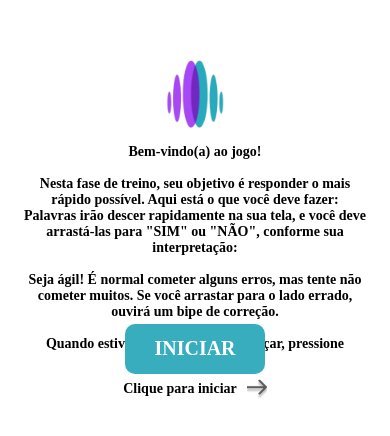
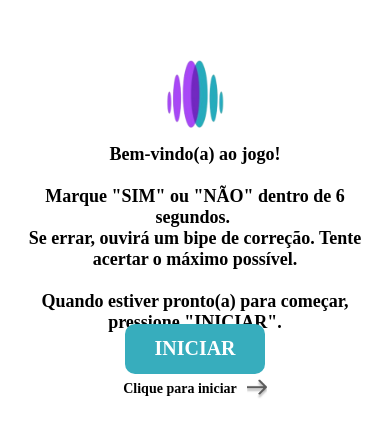
Before and after one commit to ggemelle/Nenc-App, a React Native app in the folder appNENC/: screen /PageQuatro in a window 390 px wide. Shown: the part 196-632 px from the top of the page. Built offline with nearby package versions, Linux system fonts and the light colour scheme.

Commit message:
:recycle: adjust screen3

```diff
--- a/appNENC/pages/pageQuatro.js
+++ b/appNENC/pages/pageQuatro.js
@@ -10,9 +10,8 @@ const PageQuatro = ({ navigation }) => {
             <Image style={styles.logo} resizeMode="cover" source={somenteLogo} />
             <Text style={styles.naPesquisaDe}>
                 Bem-vindo(a) ao jogo!{"\n\n"}
-                Nesta fase de treino, seu objetivo é responder o mais rápido possível. Aqui está o que você deve fazer:{"\n"}
-                Palavras irão descer rapidamente na sua tela, e você deve arrastá-las para "SIM" ou "NÃO", conforme sua interpretação:{"\n\n"}
-                Seja ágil! É normal cometer alguns erros, mas tente não cometer muitos. Se você arrastar para o lado errado, ouvirá um bipe de correção.{"\n\n"}
+                Marque "SIM" ou "NÃO" dentro de 6 segundos. {"\n"}
+                Se errar, ouvirá um bipe de correção. Tente acertar o máximo possível.{"\n\n"}
                 Quando estiver pronto(a) para começar, pressione "INICIAR".
             </Text>
 
@@ -33,7 +32,7 @@ const styles = StyleSheet.create({
         marginBottom: 0,
     },
     naPesquisaDe: {
-        fontSize: 14,
+        fontSize: 18,
         width: '100%',
         height: 180,
         color: "#000",
```
